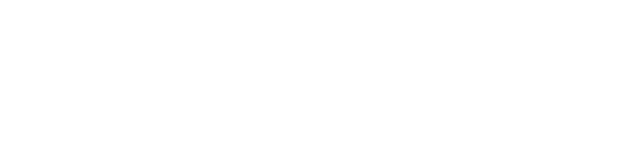
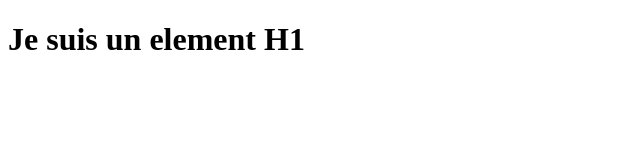
Before and after one commit to arahmano/projet_github, a plain HTML site: page contact.html in a window 1280 px wide. Shown: the whole page, without its empty margins (0-640 px from the left). Drawn offline with Linux system fonts and the light colour scheme.

Commit message:
j'ai ajoute un element H1

```diff
--- a/contact.html
+++ b/contact.html
@@ -7,6 +7,6 @@
     <title>Document</title>
 </head>
 <body>
-
+    <h1> Je suis un element H1  </h1>
 </body>
 </html>
```
